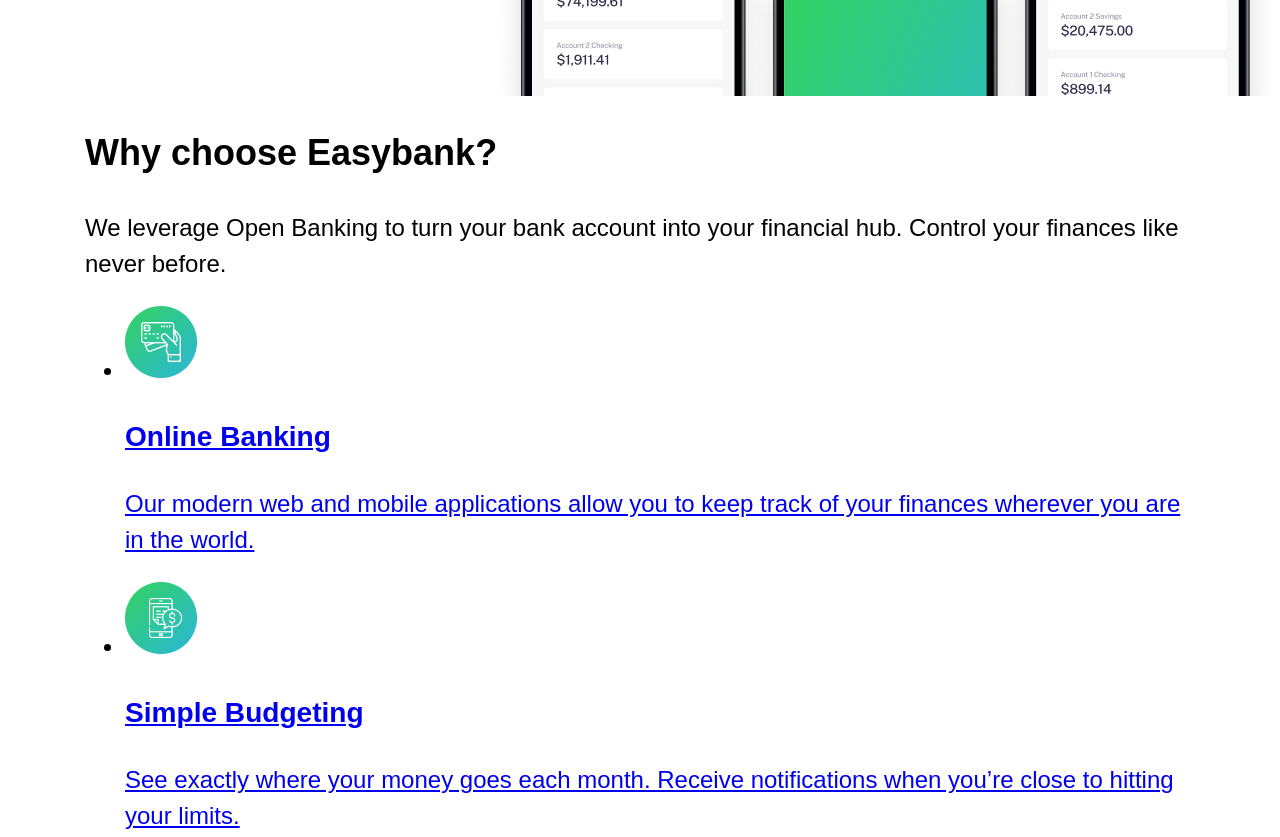
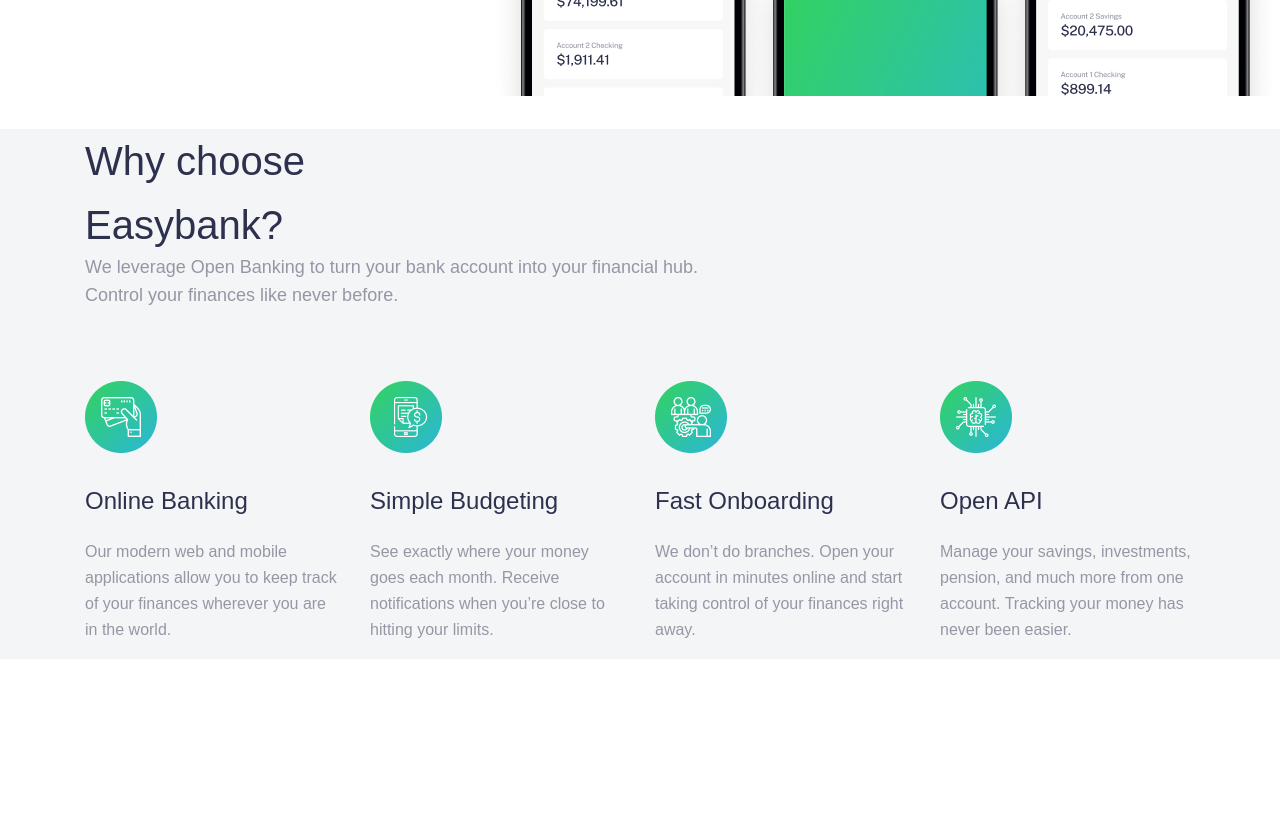
Before and after one commit to Umidjonn/easybank, a plain HTML site: page index.html in a window 1280 px wide. Shown: the part 560-1397 px from the top of the page. After the commit the page ends 1243 px from the top, so only its background shows below. Drawn offline with Linux system fonts and the light colour scheme.

Commit message:
Add maincss styles

```diff
--- a/css/main.css
+++ b/css/main.css
@@ -417,6 +417,79 @@ body {
   margin: 0;
 }
 
+.section__bank-choose {
+  background-color: #f4f5f7;
+}
+
+.bank-choose__h2 {
+  max-width: 423px;
+  max-height: 64px;
+  font-style: normal;
+  font-weight: 100;
+  font-size: 40px;
+  line-height: 64px;
+  color: #2D314D;
+}
+
+.bank-choose__p {
+  max-width: 635px;
+  max-height: 56px;
+  margin-top: 60px;
+  font-size: 18px;
+  line-height: 28px;
+  color: #9597A5;
+}
+
+.bank-choose__list {
+  margin-top: 72px;
+  display: flex;
+  justify-content: space-between;
+  padding: 0;
+  list-style: none;
+}
+
+.bank-choose__item {
+  width: 255px;
+  height: 278px;
+}
+
+.bank-choose__link {
+  text-decoration: none;
+}
+
+.bank-choose__img {
+  width: 72px;
+  height: 72px;
+  transition: 0.1s;
+}
+
+.bank-choose__img:hover {
+  transform: scale(1.2);
+}
+
+.bank-choose__h3 {
+  font-style: normal;
+  font-weight: 100;
+  font-size: 24px;
+  line-height: 28px;
+  color: #2D314D;
+}
+
+.bank-choose__h3:hover {
+  color: #30C88F;
+}
+
+.bank-choose__pi {
+  margin-top: 0;
+  font-size: 16px;
+  line-height: 26px;
+  color: #9597A5;
+}
+
+.bank-choose__pi:hover {
+  color: #30C88F;
+}
+
 .invite-button {
   border: none;
   padding: 8px 35px;
@@ -461,25 +534,4 @@ body {
   line-height: 28px;
   letter-spacing: -0.28125px;
   color: gray;
-}
-
-.intro {
-  background-color: #f4f5f7;
-  width: 1440px;
-  height: 676px;
-}
-
-.intro__content {
-  width: 635px;
-  height: 136px;
-}
-
-.intro_heading {
-  width: 411px;
-  font-weight: 100;
-  font-size: 10px;
-  line-height: 64px;
-  letter-spacing: 3.5px;
-  color: #2D314D;
-  margin-top: 96px;
 }/*# sourceMappingURL=main.css.map */
```
